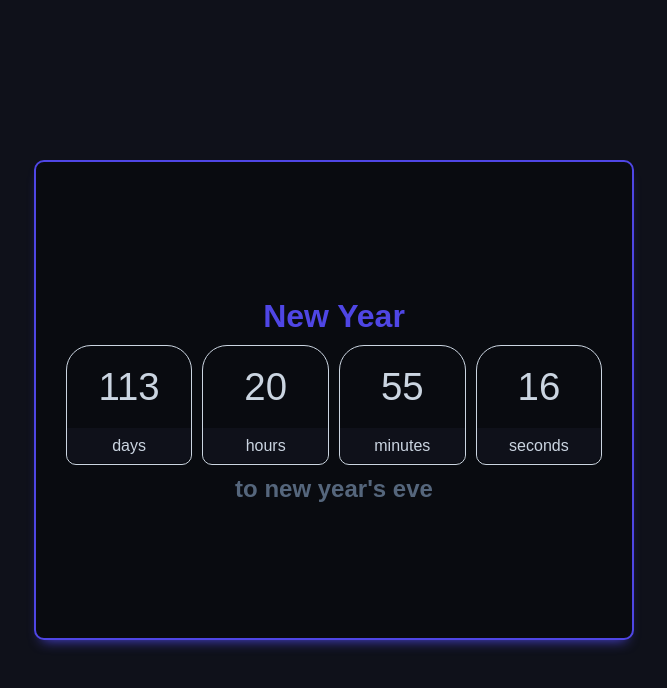
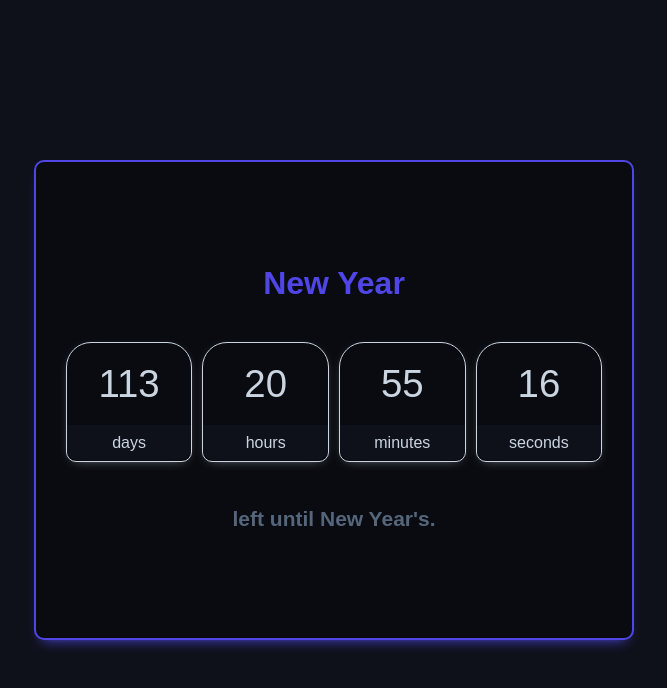
Before and after one commit to aleroses/js__countdown, a plain HTML site: page public/index.html in a window 1280 px wide. Shown: the whole page, without its empty margins (306-973 px from the left). Drawn offline with Linux system fonts and the light colour scheme.

Commit message:
More styles

```diff
--- a/public/index.html
+++ b/public/index.html
@@ -41,7 +41,7 @@
           <span class="time">seconds</span>
         </section>
       </div>
-      <h2>to new year's eve</h2>
+      <h2>left until New Year's.</h2>
     </main>
     <script src="main.js" defer></script>
   </body>
--- a/public/styles/desktop.css
+++ b/public/styles/desktop.css
@@ -1,3 +1,8 @@
+.main {
+  height: 60vh;
+  gap: 40px;
+}
+
 .countdown .section4 {
   grid-column: 4;
   grid-row: 1;
--- a/public/styles/mobile.css
+++ b/public/styles/mobile.css
@@ -25,14 +25,14 @@ body {
 .main {
   width: 90vw;
   max-width: 600px;
-  height: 60vh;
+  height: 65vh;
   text-align: center;
 
   display: flex;
   flex-direction: column;
   align-items: center;
   justify-content: center;
-  gap: 10px;
+  gap: 20px;
 
   border-radius: 10px;
   border: 2px solid var(--third-color);
@@ -46,6 +46,13 @@ body {
 
 .main h2 {
   color: var(--fitfh-color);
+  width: 100%;
+  height: 34px;
+  font-size: 20px;
+  align-content: center;
+
+  /* Testing */
+  animation: grow-shrink 2s infinite; /* Aplica la animación */
 }
 
 .countdown {
@@ -72,13 +79,9 @@ body {
 
   border-radius: 25px 25px 10px 10px;
   border: 1px solid var(--fourth-color);
-  /* background-color: #ea0031; */
+
+  box-shadow: 0 3px 13px -8px var(--fourth-color);
 }
-
-/* .countdown .section4 {
-  grid-column: 3;
-  grid-row: 2;
-} */
 
 .countdown .section .number {
   height: 70%;
@@ -98,3 +101,13 @@ body {
   border-radius: 0 0 10px 10px;
   background-color: #0f111a;
 }
+
+@keyframes grow-shrink {
+  0%,
+  100% {
+    font-size: 20px; /* Tamaño inicial en el 0% y 100% del ciclo */
+  }
+  50% {
+    font-size: 21px; /* Tamaño máximo en el 50% del ciclo */
+  }
+}
```
